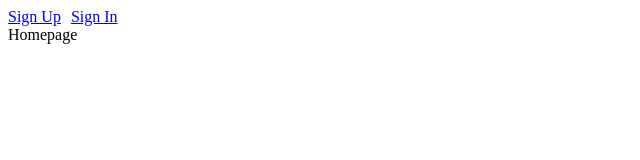
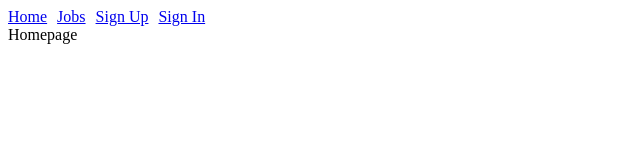
Before and after one commit to NadiaAlgallaf/project-frontend, a React (Vite) app: page / in a window 1280 px wide. Shown: the top 160 px of the page, without its empty margins (0-640 px from the left). Built offline with nearby package versions, Linux system fonts and the light colour scheme; no server answers.

Commit message:
update navebar based on user role

```diff
--- a/src/components/Navbar.jsx
+++ b/src/components/Navbar.jsx
@@ -2,18 +2,35 @@ import { Link } from 'react-router'
 import { useAuth } from '../context/AuthContext'
 
 function Navbar() {
-  const { logout, user} = useAuth()
+  const { logout, user } = useAuth()
   return (
     <nav>
-      {user
-      ?
-      (<>
-      <button onClick={logout}>Sign Out</button>
-      </>) :
-      (<>
-        <Link to='/sign-up'>Sign Up</Link>
-        <Link to='/sign-in'>Sign In</Link>
-      </>)}
+      <Link to="/">Home</Link>
+      <Link to="/jobs">Jobs</Link>
+
+      {user ? (
+        <>
+          <Link to="/dashboard">Dashboard</Link>
+
+          {/* JobSeeker pages         */}
+          {/* {user.role === 'JobSeeker' && (
+
+          )} */}
+
+          {/* Employer pages */}
+          {user.role === 'Employer' && (
+            <>
+              <Link to="/jobs/create">Post a Job</Link>
+            </>
+          )}
+          <button onClick={logout}>Sign Out</button>
+        </>
+      ) : (
+        <>
+          <Link to="/sign-up">Sign Up</Link>
+          <Link to="/sign-in">Sign In</Link>
+        </>
+      )}
     </nav>
   )
 }
```
